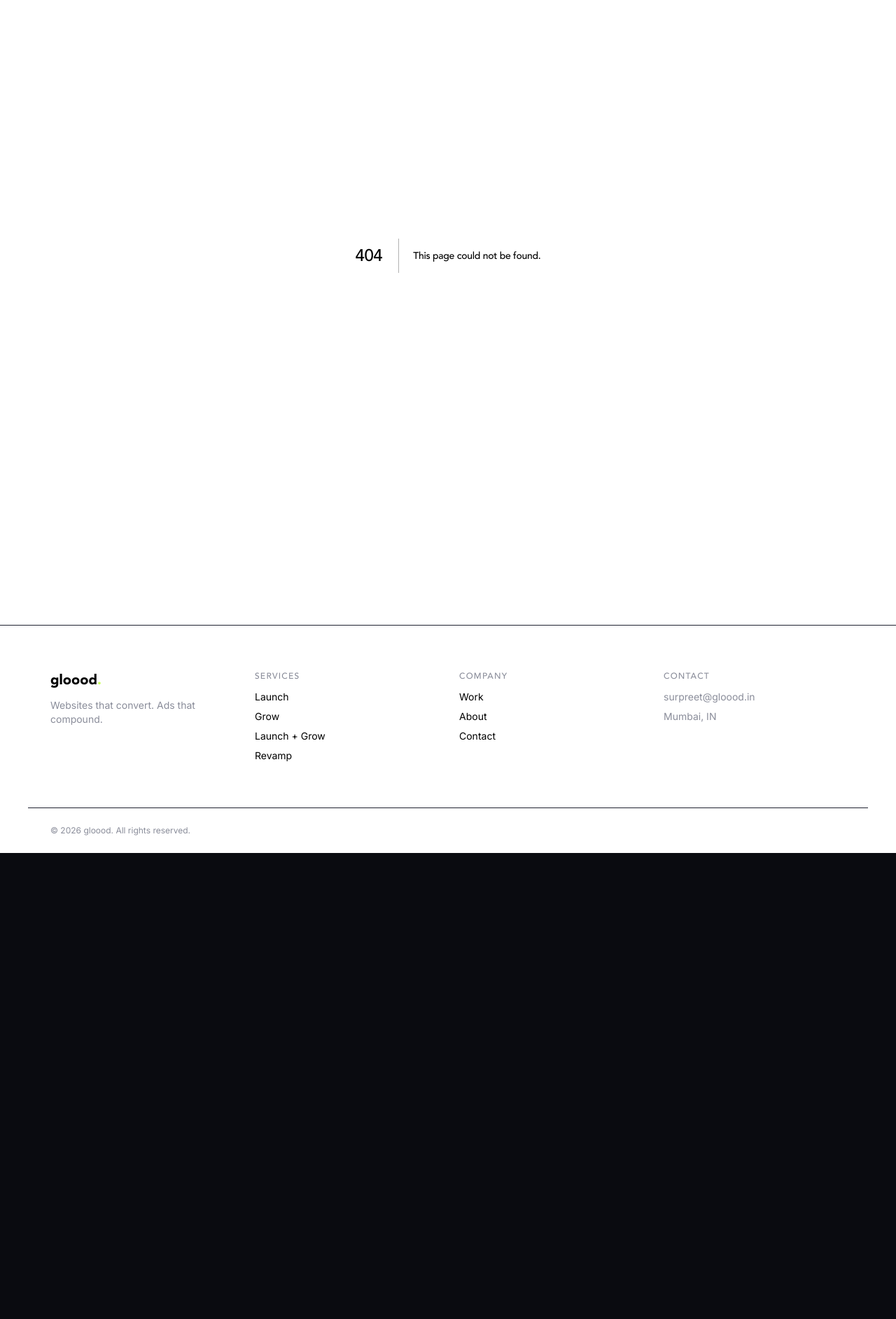
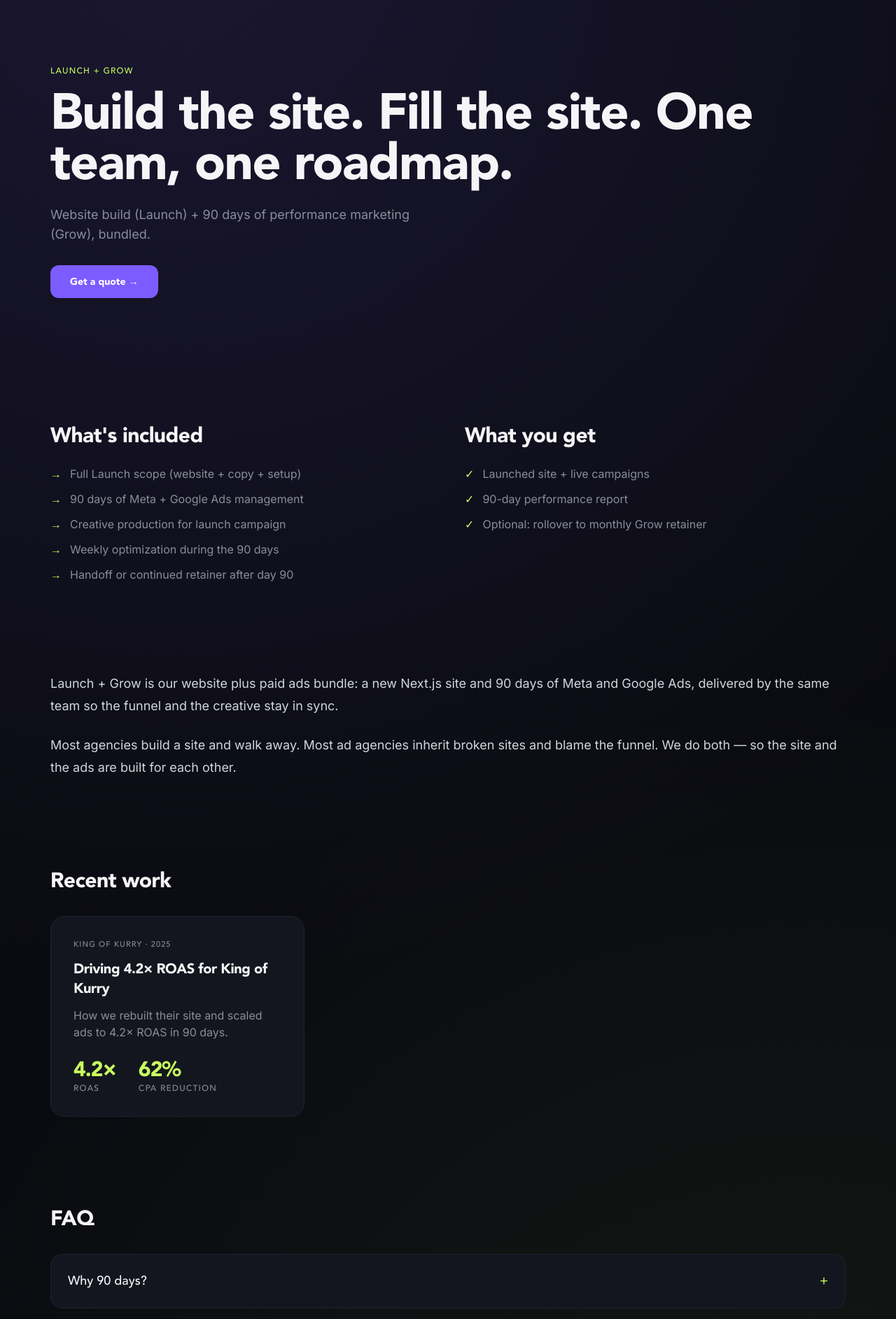
Before and after one commit to surpreet-star/gloood-site, a Next.js app: page /services/launch-grow in a window 1280 px wide. Before the commit this address had no page. Shown: the part 100-1985 px from the top of the page at 70% size. Before the commit the page ends 1319 px from the top, so only its background shows below. Built offline with nearby package versions, Linux system fonts and the light colour scheme.

Commit message:
feat: service page template + 4 routes

```diff
--- a/app/globals.css
+++ b/app/globals.css
@@ -12,6 +12,7 @@
 }
 
 @import "tailwindcss";
+@plugin "@tailwindcss/typography";
 
 @theme {
   --color-bg: #0A0B10;
--- /dev/null
+++ b/app/services/launch-grow/page.tsx
@@ -0,0 +1,14 @@
+import { ServicePage } from "@/components/site/ServicePage";
+import { getService } from "@/lib/content";
+import { notFound } from "next/navigation";
+
+export const metadata = {
+  title: "Launch + Grow",
+  description: "Website plus paid ads bundle: a new Next.js site and 90 days of Meta and Google Ads, delivered by one team so site and funnel stay in sync.",
+};
+
+export default async function Page() {
+  const s = await getService("launch-grow");
+  if (!s) notFound();
+  return <ServicePage service={s} />;
+}
--- /dev/null
+++ b/app/services/performance-ads/page.tsx
@@ -0,0 +1,14 @@
+import { ServicePage } from "@/components/site/ServicePage";
+import { getService } from "@/lib/content";
+import { notFound } from "next/navigation";
+
+export const metadata = {
+  title: "Performance Ads — Grow",
+  description: "Performance marketing agency running Meta ads and Google ads for Indian SMBs. Creative, targeting, tracking, and reporting — one team, end to end.",
+};
+
+export default async function Page() {
+  const s = await getService("performance-ads");
+  if (!s) notFound();
+  return <ServicePage service={s} />;
+}
--- /dev/null
+++ b/app/services/revamp/page.tsx
@@ -0,0 +1,14 @@
+import { ServicePage } from "@/components/site/ServicePage";
+import { getService } from "@/lib/content";
+import { notFound } from "next/navigation";
+
+export const metadata = {
+  title: "Revamp",
+  description: "Website redesign and CRO agency rebuilding underperforming sites using analytics and user research — without losing your SEO.",
+};
+
+export default async function Page() {
+  const s = await getService("revamp");
+  if (!s) notFound();
+  return <ServicePage service={s} />;
+}
--- /dev/null
+++ b/app/services/website-design/page.tsx
@@ -0,0 +1,14 @@
+import { ServicePage } from "@/components/site/ServicePage";
+import { getService } from "@/lib/content";
+import { notFound } from "next/navigation";
+
+export const metadata = {
+  title: "Website Design — Launch",
+  description: "Website design agency building conversion-focused sites for SMBs. Next.js, fast, SEO-ready. Mumbai + India.",
+};
+
+export default async function Page() {
+  const s = await getService("website-design");
+  if (!s) notFound();
+  return <ServicePage service={s} />;
+}
--- /dev/null
+++ b/components/site/ServicePage.tsx
@@ -0,0 +1,68 @@
+import Link from "next/link";
+import { MDXRemote } from "next-mdx-remote/rsc";
+import type { Service } from "@/lib/content";
+import { getCaseStudies } from "@/lib/content";
+import { CaseStudyCard } from "./CaseStudyCard";
+import { QuoteForm } from "./QuoteForm";
+
+export async function ServicePage({ service }: { service: Service }) {
+  const studies = (await getCaseStudies()).slice(0, 3);
+  return (
+    <>
+      <section className="mx-auto max-w-[1200px] px-8 py-24 md:py-32">
+        <div className="text-xs uppercase tracking-widest text-[var(--color-accent-2)] font-display font-medium">{service.name}</div>
+        <h1 className="mt-4 text-5xl md:text-7xl">{service.tagline}</h1>
+        <p className="mt-6 max-w-xl text-lg text-[var(--color-muted)]">{service.summary}</p>
+        <div className="mt-10">
+          <Link href="#quote" className="rounded-xl bg-[var(--color-accent)] px-7 py-3.5 text-sm font-bold font-display text-white hover:bg-[var(--color-accent-2)] hover:text-black transition-colors">Get a quote →</Link>
+        </div>
+      </section>
+
+      <section className="mx-auto max-w-[1200px] px-8 py-16 grid gap-12 md:grid-cols-2">
+        <div>
+          <h2 className="text-3xl mb-6">What's included</h2>
+          <ul className="space-y-3 text-[var(--color-muted)]">
+            {service.includes.map(i => <li key={i} className="flex gap-3"><span className="text-[var(--color-accent-2)]">→</span>{i}</li>)}
+          </ul>
+        </div>
+        <div>
+          <h2 className="text-3xl mb-6">What you get</h2>
+          <ul className="space-y-3 text-[var(--color-muted)]">
+            {service.deliverables.map(d => <li key={d} className="flex gap-3"><span className="text-[var(--color-accent-2)]">✓</span>{d}</li>)}
+          </ul>
+        </div>
+      </section>
+
+      <section className="mx-auto max-w-[1200px] px-8 py-16 prose prose-invert prose-lg max-w-3xl">
+        <MDXRemote source={service.content} />
+      </section>
+
+      {studies.length > 0 && (
+        <section className="mx-auto max-w-[1200px] px-8 py-16">
+          <h2 className="text-3xl mb-8">Recent work</h2>
+          <div className="grid gap-6 md:grid-cols-3">{studies.map(s => <CaseStudyCard key={s.slug} study={s} />)}</div>
+        </section>
+      )}
+
+      <section className="mx-auto max-w-[1200px] px-8 py-16">
+        <h2 className="text-3xl mb-8">FAQ</h2>
+        <div className="space-y-4">
+          {service.faq.map(f => (
+            <details key={f.q} className="rounded-2xl border border-[var(--color-border-subtle)] bg-[var(--color-bg-elev)] p-6 group">
+              <summary className="cursor-pointer text-lg font-display font-medium list-none flex justify-between">
+                {f.q}
+                <span className="text-[var(--color-accent-2)] group-open:rotate-45 transition-transform">+</span>
+              </summary>
+              <p className="mt-4 text-[var(--color-muted)]">{f.a}</p>
+            </details>
+          ))}
+        </div>
+      </section>
+
+      <section id="quote" className="mx-auto max-w-[1200px] px-8 py-24">
+        <h2 className="text-3xl mb-8">Get a quote for {service.name}</h2>
+        <QuoteForm defaultBundle={service.slug as any} sourcePage={`/services/${service.slug}`} />
+      </section>
+    </>
+  );
+}
--- a/package.json
+++ b/package.json
@@ -35,6 +35,7 @@
   "devDependencies": {
     "@playwright/test": "^1.59.1",
     "@tailwindcss/postcss": "^4",
+    "@tailwindcss/typography": "^0.5.19",
     "@testing-library/jest-dom": "^6.9.1",
     "@testing-library/react": "^16.3.2",
     "@types/node": "^20",
```
Also changed, not shown: 1 other file (tests, documents, lock files or other folders).
